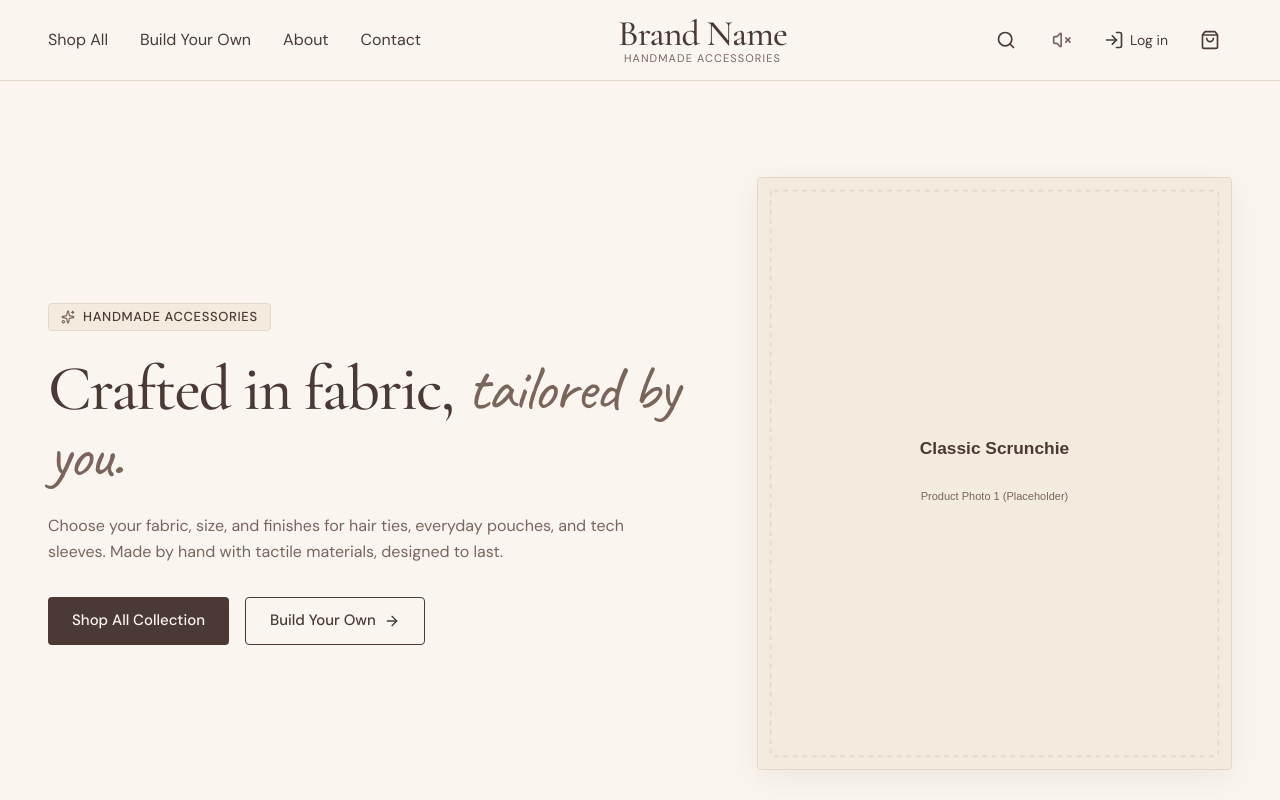
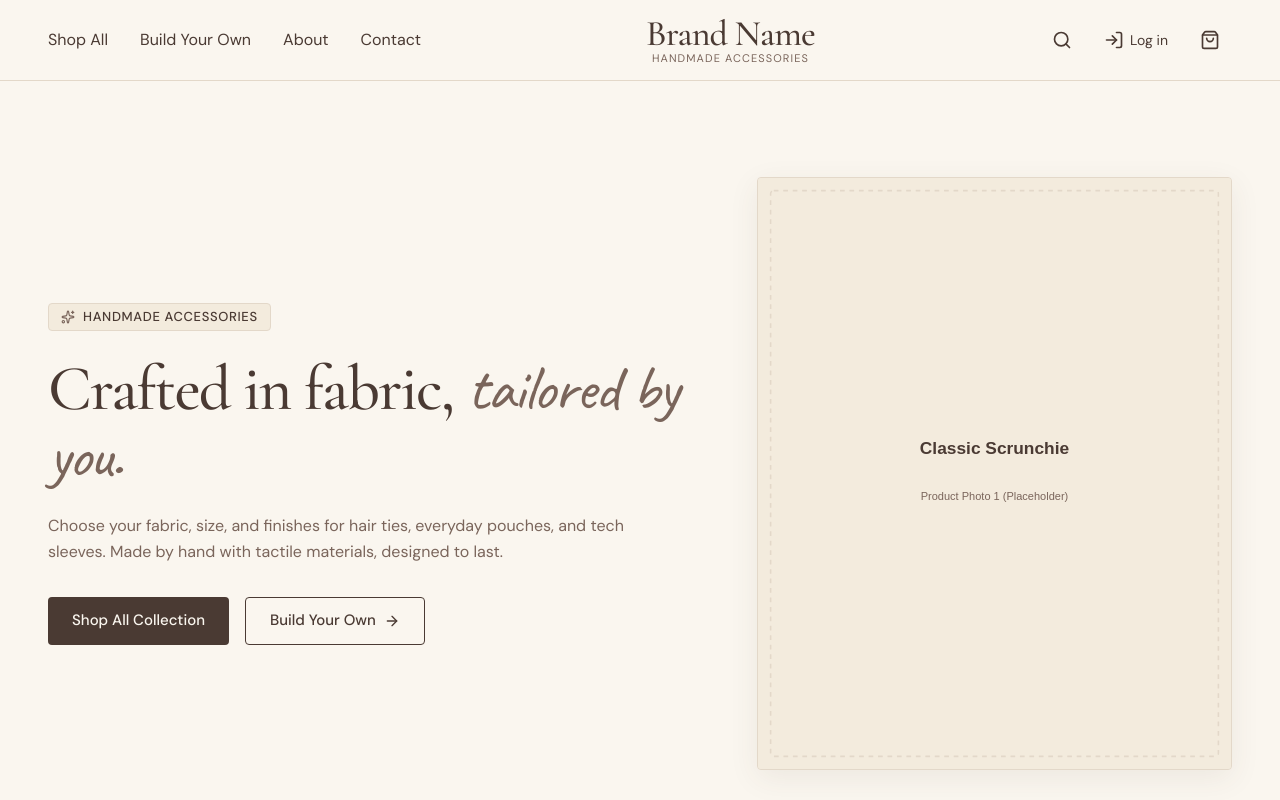
Before and after one commit to anandawasthi10/Boutique, a Next.js app: page / in a window 1280 px wide. Shown: the top 800 px of the page. Built offline with nearby package versions, Linux system fonts and the light colour scheme; no server answers.

Commit message:
hide the unused sound control

```diff
--- a/components/layout/Header.tsx
+++ b/components/layout/Header.tsx
@@ -84,8 +84,8 @@ export const Header: React.FC<HeaderProps> = ({ onOpenCart }) => {
               <Search className="w-5 h-5" />
             </Link>
 
-            {/* Sound Toggle */}
-            <SoundToggle />
+            {/* Sound Toggle (hidden while showSoundToggle is false) */}
+            {SITE_CONFIG.showSoundToggle && <SoundToggle />}
 
             {/* Account / Login */}
             {user ? (
--- a/lib/config/site.ts
+++ b/lib/config/site.ts
@@ -26,4 +26,5 @@ export const SITE_CONFIG = {
     address: 'Studio address to be added',
     mapLink: 'https://maps.google.com/?q=Studio+location+to+be+added',
   },
+  showSoundToggle: false,
 } as const;
```
Also changed, not shown: 3 other files (tests, documents, lock files or other folders).
